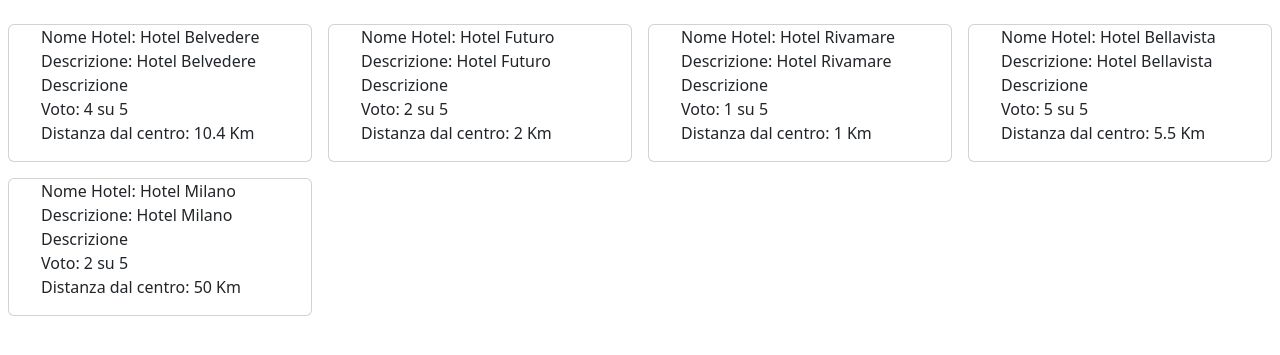
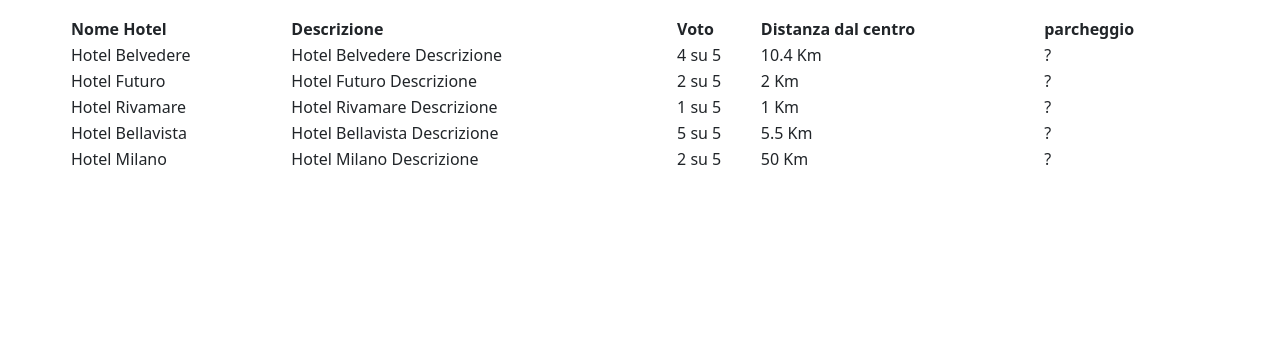
Before and after one commit to AngeloFriello/php-hotel, a PHP site: page /form.php in a window 1280 px wide. Shown: the top 355 px of the page. Run offline with PHP 8.4, Linux system fonts and the light colour scheme.

Commit message:
add table

```diff
--- a/form.php
+++ b/form.php
@@ -56,43 +56,49 @@
 </head>
 <body>
 
-<div class="container-fluid pt-3">
+<div class="container pt-3">
     <div class="row d-flex ">
+        <table >
+            <thead>
+                <tr>
+                    <th>Nome Hotel</th>
+                    <th>Descrizione</th>
+                    <th>Voto</th>
+                    <th>Distanza dal centro</th>
+                    <th>parcheggio</th>
+                </tr>
+            </thead>
+            <tbody>
             <?php
                 if($filter != 'no'){
                     foreach($hotels as $hotel ){
                         if($hotel['parking'] === true){
-                        ?><div class="col-3 p-2">
-                        <div class="card ">
-                            <ul>
-                                <li>Nome Hotel: <?php echo $hotel['name']; ?></li>
-                                <li>Descrizione: <?php echo $hotel['description']; ?></li>
-                                <li>Voto: <?php echo $hotel['vote']; ?> su 5</li>
-                                <li>Distanza dal centro: <?php echo $hotel['distance_to_center']; ?> Km</li>
-                            </ul>
-                        </div>
-                    </div>
+                            ?>
+                            <tr>
+                                <td><?php echo $hotel['name']; ?></td>
+                                <td><?php echo $hotel['description']; ?></td>
+                                <td><?php echo $hotel['vote']; ?> su 5</td>
+                                <td><?php echo $hotel['distance_to_center']; ?> Km</td>
+                                <td>?</td>
+                            </tr>
                             <?php
                         }
                     }
                 }else{
                     foreach($hotels as $hotel ){
-                        ?><div class="col-3 p-2">
-                        <div class="card ">
-                            <ul>
-                                <li>Nome Hotel: <?php echo $hotel['name']; ?></li>
-                                <li>Descrizione: <?php echo $hotel['description']; ?></li>
-                                <li>Voto: <?php echo $hotel['vote']; ?> su 5</li>
-                                <li>Distanza dal centro: <?php echo $hotel['distance_to_center']; ?> Km</li>
-                            </ul>
-                        </div>
-                    </div>
+                        ?>
+                        <tr>
+                            <td><?php echo $hotel['name']; ?></td>
+                            <td><?php echo $hotel['description']; ?></td>
+                            <td><?php echo $hotel['vote']; ?> su 5</td>
+                            <td><?php echo $hotel['distance_to_center']; ?> Km</td>
+                            <td>?</td>
+                        </tr>
                         <?php
                     }
                 }
-
             ?>
-        </div>
-    </div>
+            </tbody>
+        </table>
 </body>
 </html>
```
Also changed, not shown: style.css (line endings or trailing spaces). Lines whose indentation alone changed are shown as unchanged.
